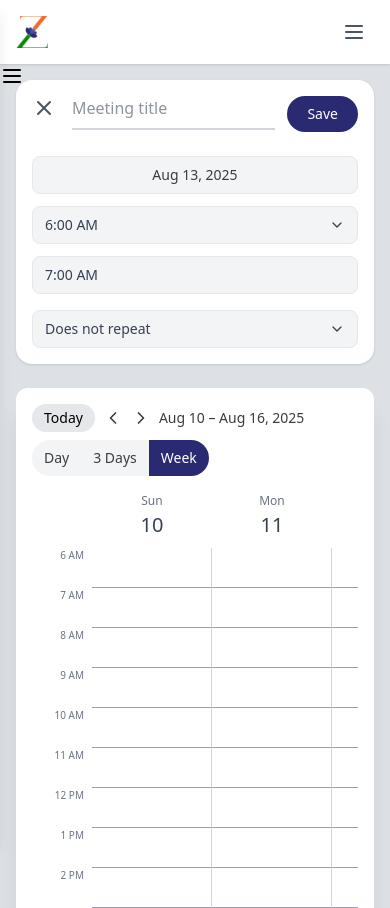
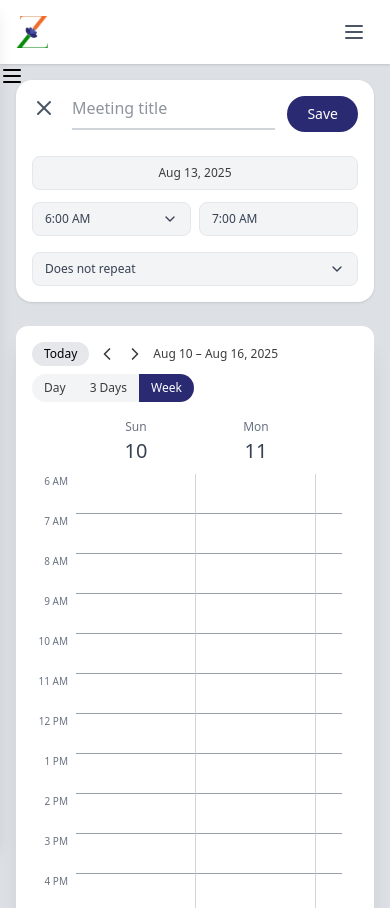
Before and after one commit to bkapil002/fremes, a React (Vite) app in the folder frame2/: page /join in a window 390 px wide. Built offline with nearby package versions, Linux system fonts and the light colour scheme.

Commit message:
create-meeting

```diff
--- a/frame2/src/Samzara/CreateMetting.jsx
+++ b/frame2/src/Samzara/CreateMetting.jsx
@@ -447,11 +447,11 @@ const timeSlots = meeting.slots;
           </div>
         </div>
 
-        <div className="flex flex-col md:flex-row flex-wrap gap-3 sm:gap-4 mt-6 items-start md:items-center">
-          <div className="relative w-full md:w-36" ref={datePickerRef}>
+        <div className="flex flex-col md:flex-row flex-wrap gap-3 sm:gap-2 mt-6 items-start md:items-center">
+          <div className="relative w-full md:w-34" ref={datePickerRef}>
             <button
               onClick={() => setShowDatePicker(!showDatePicker)}
-              className="w-full rounded-lg bg-gray-100 border text-[#3C3C3C] border-gray-200 px-3 py-2 text-sm sm:text-sm transition-all outline-none"
+              className="w-full rounded-lg bg-gray-100 border text-[#3C3C3C] border-gray-200 px-3 py-2 md:text-sm text-xs transition-all outline-none"
             >
               {startDate.toLocaleDateString("en-US", {
                 month: "short",
@@ -470,19 +470,19 @@ const timeSlots = meeting.slots;
           </div>
 
           {/* Start Time */}
-          <div className="relative w-full sm:w-40" ref={timeRef}>
+          <div className="relative flex w-full sm:w-70 justify-center items-center gap-2 " ref={timeRef}>
             <button
               onClick={() => setIsTimeOpen(!isTimeOpen)}
-              className="flex items-center justify-between w-full md:w-36 rounded-lg bg-gray-100 border border-gray-200 px-3 py-2 text-sm sm:text-sm text-gray-700 hover:bg-gray-50 transition-colors disabled:opacity-50"
+              className="flex items-center justify-between w-full md:w-36 rounded-lg bg-gray-100 border border-gray-200 px-3 py-2 text-xs sm:text-sm text-gray-700 hover:bg-gray-50 transition-colors disabled:opacity-50"
             >
               {startTime}
               {isTimeOpen ? <ChevronUp size={16} /> : <ChevronDown size={16} />}
             </button>
 
             {isTimeOpen && (
-              <div className="absolute mt-1 w-full max-h-40 overflow-y-auto bg-gray-100 border border-gray-200 rounded-lg shadow-lg z-20">
+              <div className="absolute mt-52  w-full max-h-40 overflow-y-auto bg-gray-100 border border-gray-200 rounded-lg shadow-lg z-20">
                 {availableTimeSlots.map((slot) => {
-                  const [s] = slot.split(" - ");
+                  const [s,e] = slot.split(" - ");
                   return (
                     <button
                       key={slot}
@@ -492,25 +492,27 @@ const timeSlots = meeting.slots;
                       }}
                       className="w-full text-left px-3 py-2 text-sm text-gray-700 hover:bg-gray-50 transition-colors"
                     >
-                      {s}
+                      <span className="pr-1">{s}</span> {" to "}
+                     <span className="text-gray-500  pl-1">  {e}</span>
                     </button>
                   );
                 })}
               </div>
             )}
+            <span className="hidden sm:block text-gray-500 text-sm">to</span>
+          <div className="w-full sm:w-40 rounded-lg bg-gray-100 border border-gray-200 px-3 py-2 text-xs md:w-36 sm:text-sm text-gray-700">
+            {endTime}
+          </div>
           </div>
 
-          <span className="hidden sm:block text-gray-500 text-sm">to</span>
-          <div className="w-full sm:w-40 rounded-lg bg-gray-100 border border-gray-200 px-3 py-2 text-sm md:w-36 sm:text-sm text-gray-700">
-            {endTime}
-          </div>
+
         </div>
 
         {/* Repeat Dropdown */}
         <div className="mt-4 relative sm:w-60" ref={repeatRef}>
           <button
             onClick={() => setIsOpen(!isOpen)}
-            className="flex items-center justify-between w-full md:min-w-[259px] rounded-lg bg-gray-100 border border-gray-200 text-gray-700 hover:bg-gray-50 transition-colors py-2 px-3 text-sm sm:text-sm"
+            className="flex items-center md:text-sm text-xs justify-between w-full md:min-w-[259px] rounded-lg bg-gray-100 border border-gray-200 text-gray-700 hover:bg-gray-50 transition-colors py-2 px-3  sm:text-sm"
           >
             {getRepeatLabel(repeat, startDate)}
             {isOpen ? <ChevronUp size={16} /> : <ChevronDown size={16} />}
@@ -527,7 +529,7 @@ const timeSlots = meeting.slots;
                         setRepeat(option);
                         setIsOpen(false);
                       }}
-                      className="w-full text-left px-3 py-2 hover:bg-gray-50 transition-colors text-sm text-gray-700"
+                      className="w-full text-left px-3 py-2 hover:bg-gray-50 transition-colors md:text-sm text-xs text-gray-700"
                     >
                       {getRepeatLabel(option, startDate)}
                     </button>
@@ -542,13 +544,13 @@ const timeSlots = meeting.slots;
       {/* Calendar Section */}
       <div className="w-full bg-white rounded-xl flex  flex-col lg:flex-row">
         <div className="w-full lg:w-2/3 mb-4 lg:mb-0">
-          <div className="bg-white shadow-xl p-4 md:p-6 lg:p-9 rounded-2xl">
+          <div className="bg-white shadow-xl p-4 md:p-6 lg:p-6  rounded-2xl">
             {/* Calendar Header */}
             <div className="flex flex-wrap justify-between items-center mb-4 gap-2">
               <div className="flex gap-2 items-center">
                 <button
                   onClick={goToday}
-                  className="px-3 py-1 md:px-4 md:py-2 text-sm cursor-pointer bg-gray-200 rounded-full hover:bg-gray-100"
+                  className="px-3 py-1 md:px-4 md:py-2 md:text-sm text-xs cursor-pointer bg-gray-200 rounded-full hover:bg-gray-100"
                 >
                   Today
                 </button>
@@ -564,17 +566,17 @@ const timeSlots = meeting.slots;
                 >
                   <ChevronRight size={20} />
                 </button>
-                <span className="font-medium text-sm text-[#3C3C3C]">
+                <span className="font-medium md:text-sm text-xs text-[#3C3C3C]">
                   {days[0].format("MMM D")} –{" "}
                   {days[days.length - 1].format("MMM D, YYYY")}
                 </span>
               </div>
 
               {/* View Switch */}
-              <div className="flex text-sm">
+              <div className="flex text-sm md:pr-4">
                 <button
                   onClick={() => setView("day")}
-                  className={`px-3 md:px-6 py-2 rounded-l-[30px] ${
+                  className={`px-3 text-xs md:text-sm md:px-6 py-1.5  md:py-2 rounded-l-[30px] ${
                     view === "day"
                       ? "bg-[#2A2A72] text-white"
                       : "bg-gray-100 text-[#3C3C3C]"
@@ -584,7 +586,7 @@ const timeSlots = meeting.slots;
                 </button>
                 <button
                   onClick={() => setView("3days")}
-                  className={`px-3 md:px-4 py-2 ${
+                  className={`px-3 text-xs md:text-sm  md:px-4 py-1.5 md:py-2 ${
                     view === "3days"
                       ? "bg-[#2A2A72] text-white"
                       : "bg-gray-100 text-[#3C3C3C]"
@@ -594,7 +596,7 @@ const timeSlots = meeting.slots;
                 </button>
                 <button
                   onClick={() => setView("week")}
-                  className={`px-3 md:px-6 py-2 rounded-r-[30px] ${
+                  className={`px-3 text-xs md:text-sm  md:px-6 py-1.5 rounded-r-[30px] md:py-2 ${
                     view === "week"
                       ? "bg-[#2A2A72] text-white"
                       : "bg-gray-100 text-[#3C3C3C]"
@@ -607,7 +609,7 @@ const timeSlots = meeting.slots;
 
             {/* Calendar Grid */}
             <div
-              className="grid w-full h-[60vh] sm:h-[70vh] md:h-[600px] overflow-auto"
+              className="grid -ml-[16px] w-full h-[60vh] sm:h-[70vh] md:h-[600px] overflow-auto"
               style={{
                 gridTemplateColumns: `60px repeat(${days.length}, minmax(120px, 1fr))`,
               }}
```
